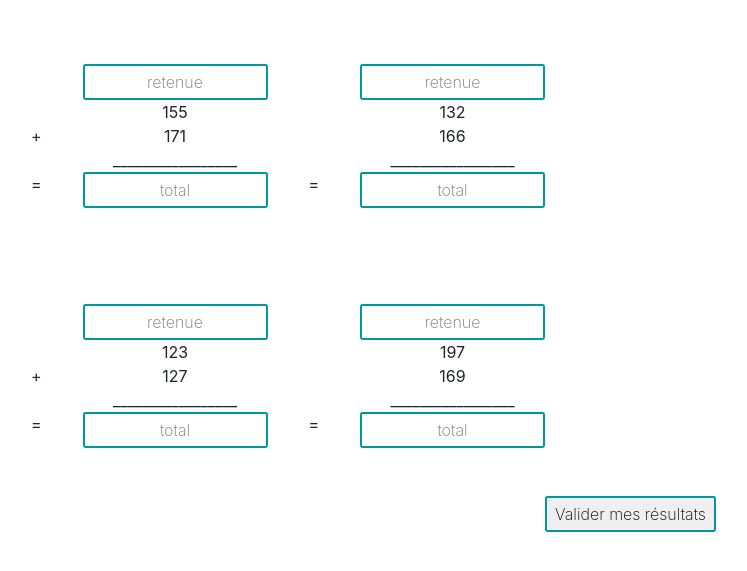
After one commit to vcoquinot/jerevise, a PHP site: page /jerevise/calcul.php in a window 1280 px wide. The commit adds this page. Shown: the top 571 px of the page, without its empty margins (95-842 px from the left). Run offline with PHP 8.4, Linux system fonts and the light colour scheme.

Commit message:
addition posees layout

```diff
--- /dev/null
+++ b/calcul.php
@@ -0,0 +1,133 @@
+<!DOCTYPE html>
+<html lang="fr">
+  <head>
+      <meta charset="utf-8">
+      <meta http-equiv="X-UA-Compatible" content="IE=edge">
+      <meta name="viewport" content="width=device-width, initial-scale=1, shrink-to-fit=no">
+      <meta name="description" content="Site de révisions pour les élèves de CM1">
+
+      <title>Je révise ! / maths additions</title>
+      <link href="style1.css"  type="text/css" rel="stylesheet">
+      <link href="https://fonts.googleapis.com/css?family=Roboto+Slab" rel="stylesheet">
+      <link href="https://fonts.googleapis.com/css?family=Ubuntu:400,500" rel="stylesheet">
+
+<!-- Bootstrap -->
+        <link rel="stylesheet" href="https://stackpath.bootstrapcdn.com/bootstrap/4.3.1/css/bootstrap.min.css" integrity="sha384-ggOyR0iXCbMQv3Xipma34MD+dH/1fQ784/j6cY/iJTQUOhcWr7x9JvoRxT2MZw1T" crossorigin="anonymous">
+        <script src="https://stackpath.bootstrapcdn.com/bootstrap/4.3.1/js/bootstrap.min.js" integrity="sha384-JjSmVgyd0p3pXB1rRibZUAYoIIy6OrQ6VrjIEaFf/nJGzIxFDsf4x0xIM+B07jRM" crossorigin="anonymous"></script>
+
+    <!-- HTML5 shim and Respond.js for IE8 support of HTML5 elements and media queries -->
+    <!-- WARNING: Respond.js doesn't work if you view the page via file:// -->
+    <!--[if lt IE 9]>
+      <script src="https://oss.maxcdn.com/html5shiv/3.7.3/html5shiv.min.js"></script>
+      <script src="https://oss.maxcdn.com/respond/1.4.2/respond.min.js"></script>
+    <![endif]-->
+  </head>
+
+  <body>
+
+  <?php
+    displayExerciceAdditionPoseeDeuxChiffres();
+
+    function addition($a,$b){
+      $additionResult = $a + $b;
+      return $additionResult;
+    }
+
+    function randCountFirstNumber($a){
+      //for($i=1; $i<7; $i++) {
+      $firstRandNumber = $a.rand(10,99);
+      echo $firstRandNumber;
+      //}
+      return $firstRandNumber;
+    }
+
+    function randCountSecondNumber($a){
+      //for($i=1; $i<7; $i++) {
+      $secondRandNumber = $a.rand(10,99);
+      echo $secondRandNumber;
+      //}
+      return $secondRandNumber;
+    }
+
+    function displayExerciceAdditionPoseeDeuxChiffres(){
+      $a=1;
+      for ($i=0; $i<2; $i++){
+        ?><br/>
+        <br/><?php
+  ?>
+
+      <form action="cible.php" method="post">
+        <div class="container">
+          <div class = "col-lg-6">
+            <div class="row">
+              <div class="col-lg-2"></div>
+              <input class="col-lg-4" name="retenue"  type="text"  id="inputRetenue" placeholder="retenue">
+              </input>
+              <div class="col-lg-2"></div>
+              <input class="col-lg-4" name="retenue"  type="text"  id="inputRetenue" placeholder="retenue">
+              </input>
+            </div>
+          </div>
+        </div>
+      <div class="container">
+        <div class = "col-lg-6">
+          <div class="row">
+            <div class="col-lg-2"></div>
+            <div class="col-lg-4"><?php randCountFirstNumber($a) ;?></div>
+            <div class="col-lg-2"></div>
+            <div class="col-lg-4"><?php randCountFirstNumber($a) ;?></div>
+            </div>
+          </div>
+        </div>
+        <div class="container">
+        <div class = "col-lg-6">
+          <div class="row">
+            <div class="col-lg-2">+</div>
+            <div class="col-lg-4"><?php randCountSecondNumber($a) ;?></div>
+            <div class="col-lg-2"></div>
+            <div class="col-lg-4"><?php randCountSecondNumber($a) ;?></div>
+            </div>
+          </div>
+        </div>
+        <div class="container">
+        <div class = "col-lg-6">
+          <div class="row">
+            <div class="col-lg-2"></div>
+            <div class="col-lg-4">_________________</div>
+            <div class="col-lg-2"></div>
+            <div class="col-lg-4">_________________</div>
+            </div>
+          </div>
+        </div>
+        <div class="container">
+        <div class = "col-lg-6">
+          <div class="row">
+            <div class="col-lg-2">=</div>
+            <input class="col-lg-4" name="sommeUne"  type="text"  id="inputSomme" placeholder="total"></input>
+            <div class="col-lg-2">=</div>
+            <input class="col-lg-4" name="sommeUne"  type="text"  id="inputSomme" placeholder="total"></input>
+          </div>
+        </div>
+      </div>
+
+
+
+
+        <br/>
+        <br/>
+      <?php
+    }
+    ?>
+        <div class="row text-center">
+          <div class="col-lg-6 text-center"></div>
+          <input type="submit" value="Valider mes résultats">
+        </div>
+      </div>
+    </form>
+    <?php
+
+    }
+    ?>
+
+  </body>
+</html>
```
Also changed, not shown: main.css (+32 -0 lines), renaissance.php (+4 -14 lines).
